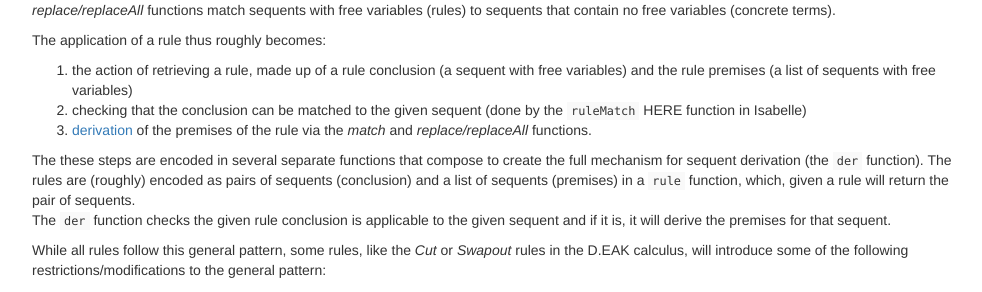
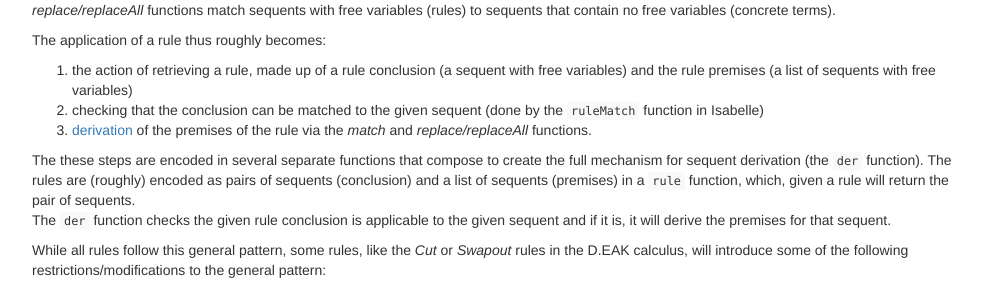
Before and after one commit to goodlyrottenapple/calculus-toolbox, a Jekyll site: the page built from _posts/2015-04-24-calculus-encoding.md, in a window 1280 px wide and 900 px high, scrolled down 2552 px. Shown: the part 158-450 px from the top of the window, without its empty margins (243-1225 px from the left). Built offline with Jekyll 4.4.1, drawn with Linux system fonts in a browser that asks for light colours; formulas are drawn with MathJax 3.

Commit message:
Update 2015-04-24-calculus-encoding.md

```diff
--- a/_posts/2015-04-24-calculus-encoding.md
+++ b/_posts/2015-04-24-calculus-encoding.md
@@ -142,7 +142,7 @@ Since proof trees are first class citizens in the DE, the `inductive` set defini
 The application of a rule thus roughly becomes:
 
 1. the action of retrieving a rule, made up of a rule conclusion (a sequent with free variables) and the rule premises (a list of sequents with free variables)
-2. checking that the conclusion can be matched to the given sequent (done by the `ruleMatch` HERE function in Isabelle)
+2. checking that the conclusion can be matched to the given sequent (done by the `ruleMatch` function in Isabelle)
 3. [derivation]({{ site.baseurl }}/doc/calculi.html#deep-embedding) of the premises of the rule via the _match_ and _replace/replaceAll_ functions.
 
 The these steps are encoded in several separate functions that compose to create the full mechanism for sequent derivation (the `der` function). The rules are (roughly) encoded as pairs of sequents (conclusion) and a list of sequents (premises) in a `rule` function, which, given a rule will return the pair of sequents.
```
